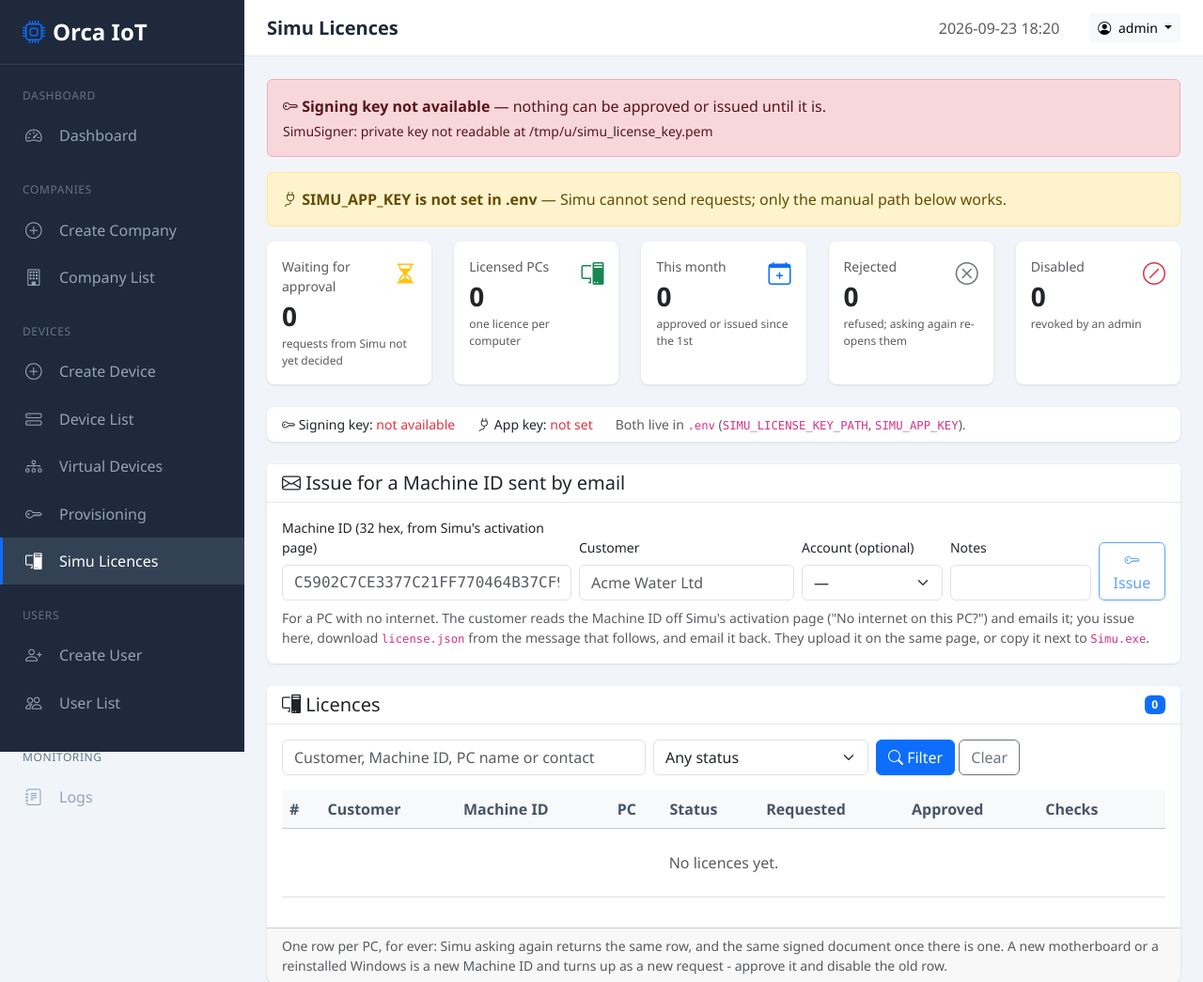
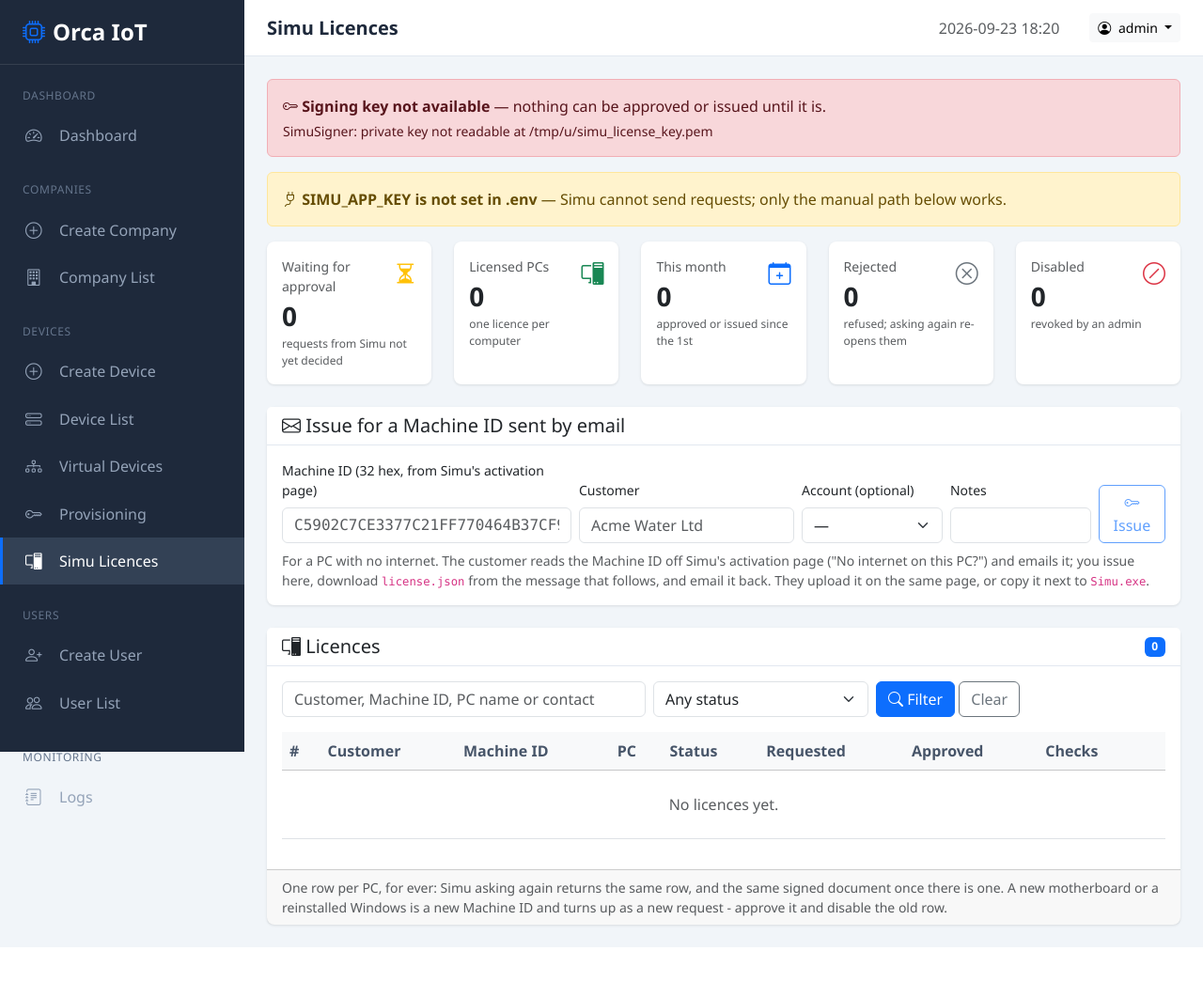
Before and after one commit to AllaYar1988/orca_backend, a PHP site: page /admin/simu_licenses.php in a window 1280 px wide. Shown: the top 1045 px of the page at 94% size. After the commit the page ends 1008 px from the top, so only its background shows below. Run offline with PHP 8.4, Linux system fonts and the light colour scheme; a user stored in the database is signed in; data that the repository does not hold is empty.

Commit message:
The licence page no longer prints the key path when all is well
The status strip under the tiles named the signing key's path on the
server, the two .env variables and the last approval time. When the key
or the app key is missing the alerts above already say so; when they
are present there is nothing to act on, and the path is not for a web
page. The strip is gone; the alerts stay.

Co-Authored-By: Claude Fable 5.1 <noreply@anthropic.com>

```diff
--- a/admin/simu_licenses.php
+++ b/admin/simu_licenses.php
@@ -268,23 +268,6 @@ include 'includes/header.php';
       </div>
     </div>
   <?php endforeach; ?>
-</div>
-
-<div class="card mb-4">
-  <div class="card-body py-2 d-flex flex-wrap gap-4 align-items-center small">
-    <span><i class="bi bi-key"></i> Signing key:
-      <?php if ($signerState === 'ok'): ?>
-        <span class="text-success">ready</span> <code><?php echo htmlspecialchars($signerNote); ?></code>
-      <?php else: ?>
-        <span class="text-danger">not available</span>
-      <?php endif; ?>
-    </span>
-    <span><i class="bi bi-plug"></i> App key: <?php echo $appKeySet ? '<span class="text-success">set</span>' : '<span class="text-danger">not set</span>'; ?></span>
-    <span class="text-muted">Both live in <code>.env</code> (<code>SIMU_LICENSE_KEY_PATH</code>, <code>SIMU_APP_KEY</code>).</span>
-    <?php if ($stats['last_approved_at']): ?>
-      <span class="text-muted">Last approved <?php echo date('Y-m-d H:i', strtotime($stats['last_approved_at'])); ?></span>
-    <?php endif; ?>
-  </div>
 </div>
 
 <!-- Pending requests: the queue -->
```
